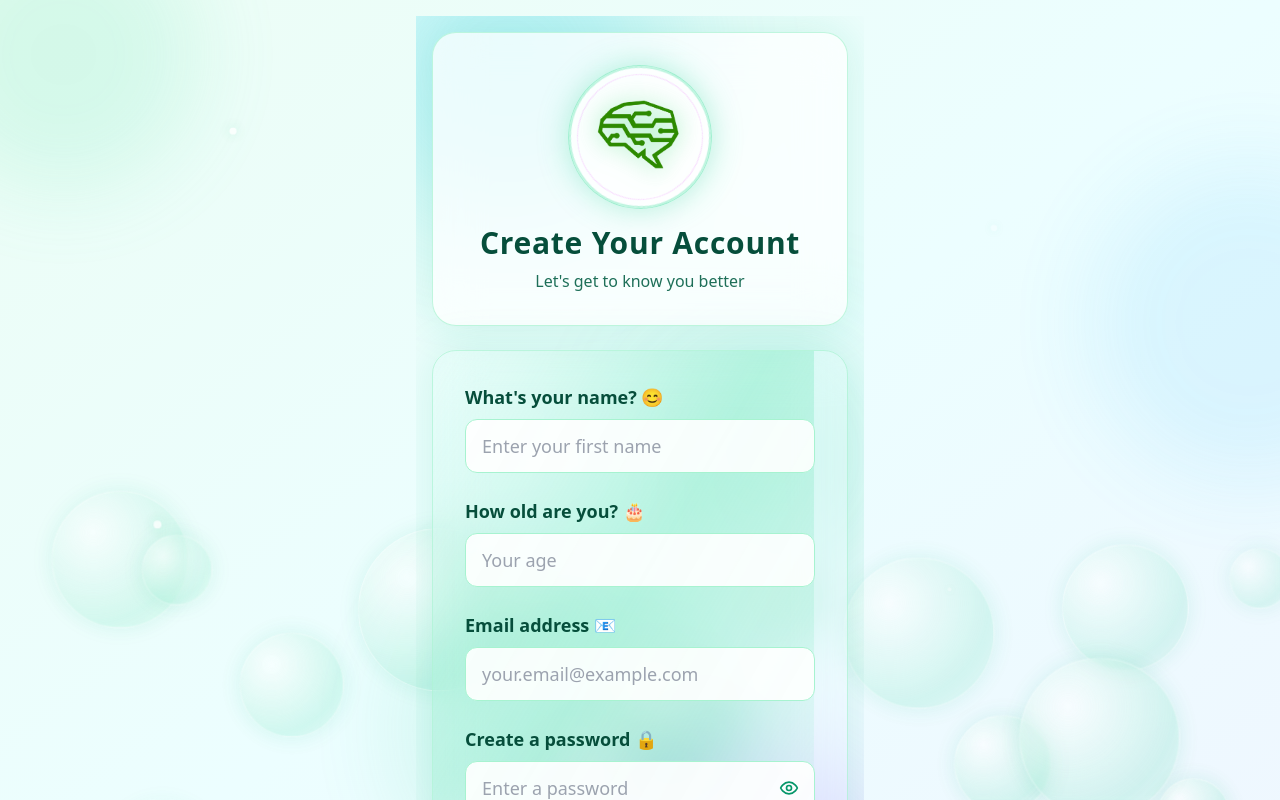
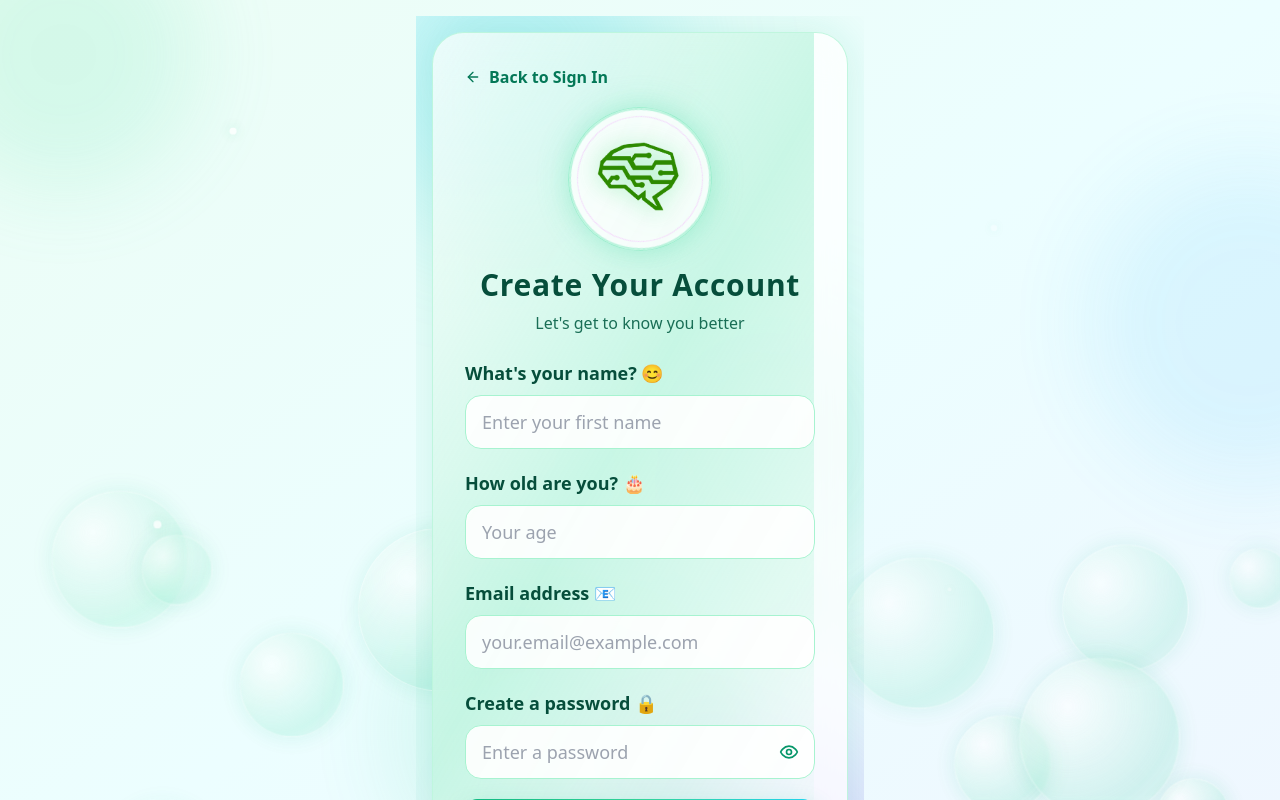
Before and after one commit to srigan-s/MiniAIWebApp, a React (Vite) app: page / in a window 1280 px wide. Both pictures are taken after typing "name@example.com", "Sample123" into the empty fields and a click on the button "Create New Account". Shown: the top 800 px of the page. Built offline with nearby package versions, Linux system fonts and the light colour scheme.

Commit message:
Add onboarding back-to-login and soften create-account layout

```diff
--- a/src/App.tsx
+++ b/src/App.tsx
@@ -162,6 +162,10 @@ function App() {
     setCurrentView('onboarding');
   };
 
+  const handleBackToLoginFromSignup = () => {
+    setCurrentView('login');
+  };
+
   const handleOnboardingComplete = (userData: User) => {
     setUser(userData);
     localStorage.setItem('aiLearningUser', JSON.stringify(userData));
@@ -200,7 +204,7 @@ function App() {
     return (
       <div className="relative min-h-screen bg-gradient-to-br from-emerald-50 via-cyan-50 to-blue-50">
         <FloatingBubbles />
-        <OnboardingFlow onComplete={handleOnboardingComplete} />
+        <OnboardingFlow onComplete={handleOnboardingComplete} onBackToLogin={handleBackToLoginFromSignup} />
       </div>
     );
   }
--- a/src/components/OnboardingFlow.tsx
+++ b/src/components/OnboardingFlow.tsx
@@ -7,9 +7,10 @@ import Welcome from './onboarding/Welcome';
 
 interface OnboardingFlowProps {
   onComplete: (user: User) => void;
+  onBackToLogin: () => void;
 }
 
-const OnboardingFlow: React.FC<OnboardingFlowProps> = ({ onComplete }) => {
+const OnboardingFlow: React.FC<OnboardingFlowProps> = ({ onComplete, onBackToLogin }) => {
   const [step, setStep] = useState(1);
   const [userData, setUserData] = useState<Partial<User>>({});
 
@@ -53,6 +54,7 @@ const OnboardingFlow: React.FC<OnboardingFlowProps> = ({ onComplete }) => {
           <UserForm
             onNext={handleStepComplete}
             initialData={userData}
+            onBackToLogin={onBackToLogin}
           />
         )}
 
--- a/src/components/onboarding/UserForm.tsx
+++ b/src/components/onboarding/UserForm.tsx
@@ -1,13 +1,14 @@
 import React, { useState } from 'react';
-import { Eye, EyeOff, Sparkles } from 'lucide-react';
+import { ArrowLeft, Eye, EyeOff, Sparkles } from 'lucide-react';
 import { User } from '../../types';
 
 interface UserFormProps {
   onNext: (data: Partial<User>) => void;
+  onBackToLogin: () => void;
   initialData: Partial<User>;
 }
 
-const UserForm: React.FC<UserFormProps> = ({ onNext, initialData }) => {
+const UserForm: React.FC<UserFormProps> = ({ onNext, onBackToLogin, initialData }) => {
   const [formData, setFormData] = useState({
     name: initialData.name || '',
     age: initialData.age || '',
@@ -62,8 +63,18 @@ const UserForm: React.FC<UserFormProps> = ({ onNext, initialData }) => {
       </div>
 
       <div className="relative w-full max-w-md z-10">
-        <div className="bg-white/70 backdrop-blur-xl rounded-3xl shadow-[0_0_45px_rgba(16,185,129,0.16)] p-8 border border-emerald-200/70 mb-6 animate-rise-in">
-          <div className="text-center">
+        <div className="relative bg-white/75 backdrop-blur-xl rounded-[2rem] shadow-[0_0_45px_rgba(16,185,129,0.16)] p-8 border border-emerald-200/70 overflow-hidden animate-rise-in">
+          <div className="absolute inset-0 opacity-35 bg-[linear-gradient(120deg,transparent_0%,#6ee7b7_50%,transparent_100%)] animate-scan"></div>
+
+          <button
+            type="button"
+            onClick={onBackToLogin}
+            className="relative z-10 inline-flex items-center gap-2 text-emerald-700 hover:text-emerald-900 font-semibold transition-colors"
+          >
+            <ArrowLeft className="w-4 h-4" /> Back to Sign In
+          </button>
+
+          <div className="relative z-10 text-center mt-4 mb-6">
             <div className="relative w-36 h-36 mx-auto mb-4 flex items-center justify-center rounded-full bg-white/80 border border-emerald-300/60 shadow-[0_0_30px_rgba(52,211,153,0.35)]">
               <div className="absolute inset-0 rounded-full border-2 border-emerald-300/45 animate-spin-slow"></div>
               <div className="absolute inset-2 rounded-full border border-fuchsia-300/40 animate-spin-reverse"></div>
@@ -76,93 +87,49 @@ const UserForm: React.FC<UserFormProps> = ({ onNext, initialData }) => {
             <h1 className="text-3xl font-bold text-emerald-900 mb-2 tracking-wide">Create Your Account</h1>
             <p className="text-emerald-800/90">Let's get to know you better</p>
           </div>
-        </div>
 
-        <div className="relative bg-white/72 backdrop-blur-xl rounded-3xl shadow-[0_0_45px_rgba(16,185,129,0.14)] p-8 border border-emerald-200/70 overflow-hidden animate-rise-in-delay">
-          <div className="absolute inset-0 opacity-35 bg-[linear-gradient(120deg,transparent_0%,#6ee7b7_50%,transparent_100%)] animate-scan"></div>
-
-          <form onSubmit={handleSubmit} className="relative space-y-6">
+          <form onSubmit={handleSubmit} className="relative z-10 space-y-5">
             <div>
-              <label htmlFor="name" className="block text-lg font-semibold text-emerald-900 mb-2">
-                What's your name? 😊
-              </label>
-              <input
-                type="text"
-                id="name"
-                value={formData.name}
-                onChange={(e) => setFormData((prev) => ({ ...prev, name: e.target.value }))}
-                className="w-full px-4 py-3 border border-emerald-200 bg-white/90 text-emerald-900 rounded-xl focus:border-emerald-400 focus:outline-none focus:shadow-[0_0_18px_rgba(16,185,129,0.24)] text-lg transition-all duration-300"
-                placeholder="Enter your first name"
-              />
+              <label htmlFor="name" className="block text-lg font-semibold text-emerald-900 mb-2">What's your name? 😊</label>
+              <input type="text" id="name" value={formData.name} onChange={(e) => setFormData((prev) => ({ ...prev, name: e.target.value }))}
+                className="w-full px-4 py-3 border border-emerald-200 bg-white/90 text-emerald-900 rounded-2xl focus:border-emerald-400 focus:outline-none focus:shadow-[0_0_18px_rgba(16,185,129,0.24)] text-lg transition-all duration-300"
+                placeholder="Enter your first name" />
               {errors.name && <p className="text-rose-600 text-sm mt-1">{errors.name}</p>}
             </div>
 
             <div>
-              <label htmlFor="age" className="block text-lg font-semibold text-emerald-900 mb-2">
-                How old are you? 🎂
-              </label>
-              <input
-                type="number"
-                id="age"
-                value={formData.age}
-                onChange={(e) => setFormData((prev) => ({ ...prev, age: e.target.value }))}
-                className="w-full px-4 py-3 border border-emerald-200 bg-white/90 text-emerald-900 rounded-xl focus:border-emerald-400 focus:outline-none focus:shadow-[0_0_18px_rgba(16,185,129,0.24)] text-lg transition-all duration-300"
-                placeholder="Your age"
-                min={5}
-                max={18}
-              />
+              <label htmlFor="age" className="block text-lg font-semibold text-emerald-900 mb-2">How old are you? 🎂</label>
+              <input type="number" id="age" value={formData.age} onChange={(e) => setFormData((prev) => ({ ...prev, age: e.target.value }))}
+                className="w-full px-4 py-3 border border-emerald-200 bg-white/90 text-emerald-900 rounded-2xl focus:border-emerald-400 focus:outline-none focus:shadow-[0_0_18px_rgba(16,185,129,0.24)] text-lg transition-all duration-300"
+                placeholder="Your age" min={5} max={18} />
               {errors.age && <p className="text-rose-600 text-sm mt-1">{errors.age}</p>}
             </div>
 
             <div>
-              <label htmlFor="email" className="block text-lg font-semibold text-emerald-900 mb-2">
-                Email address 📧
-              </label>
-              <input
-                type="email"
-                id="email"
-                value={formData.email}
-                onChange={(e) => setFormData((prev) => ({ ...prev, email: e.target.value }))}
-                className="w-full px-4 py-3 border border-emerald-200 bg-white/90 text-emerald-900 rounded-xl focus:border-emerald-400 focus:outline-none focus:shadow-[0_0_18px_rgba(16,185,129,0.24)] text-lg transition-all duration-300"
-                placeholder="your.email@example.com"
-              />
+              <label htmlFor="email" className="block text-lg font-semibold text-emerald-900 mb-2">Email address 📧</label>
+              <input type="email" id="email" value={formData.email} onChange={(e) => setFormData((prev) => ({ ...prev, email: e.target.value }))}
+                className="w-full px-4 py-3 border border-emerald-200 bg-white/90 text-emerald-900 rounded-2xl focus:border-emerald-400 focus:outline-none focus:shadow-[0_0_18px_rgba(16,185,129,0.24)] text-lg transition-all duration-300"
+                placeholder="your.email@example.com" />
               {errors.email && <p className="text-rose-600 text-sm mt-1">{errors.email}</p>}
             </div>
 
             <div>
-              <label htmlFor="password" className="block text-lg font-semibold text-emerald-900 mb-2">
-                Create a password 🔒
-              </label>
+              <label htmlFor="password" className="block text-lg font-semibold text-emerald-900 mb-2">Create a password 🔒</label>
               <div className="relative">
-                <input
-                  type={showPassword ? 'text' : 'password'}
-                  id="password"
-                  value={formData.password}
+                <input type={showPassword ? 'text' : 'password'} id="password" value={formData.password}
                   onChange={(e) => setFormData((prev) => ({ ...prev, password: e.target.value }))}
-                  className="w-full px-4 py-3 pr-12 border border-emerald-200 bg-white/90 text-emerald-900 rounded-xl focus:border-emerald-400 focus:outline-none focus:shadow-[0_0_18px_rgba(16,185,129,0.24)] text-lg transition-all duration-300"
-                  placeholder="Enter a password"
-                  minLength={4}
-                />
-                <button
-                  type="button"
-                  onClick={() => setShowPassword((prev) => !prev)}
-                  aria-label={showPassword ? 'Hide password' : 'Show password'}
-                  className="absolute inset-y-0 right-0 flex items-center px-4 text-emerald-600 hover:text-emerald-700 transition-colors duration-200"
-                >
+                  className="w-full px-4 py-3 pr-12 border border-emerald-200 bg-white/90 text-emerald-900 rounded-2xl focus:border-emerald-400 focus:outline-none focus:shadow-[0_0_18px_rgba(16,185,129,0.24)] text-lg transition-all duration-300"
+                  placeholder="Enter a password" minLength={4} />
+                <button type="button" onClick={() => setShowPassword((prev) => !prev)} aria-label={showPassword ? 'Hide password' : 'Show password'}
+                  className="absolute inset-y-0 right-0 flex items-center px-4 text-emerald-600 hover:text-emerald-700 transition-colors duration-200">
                   {showPassword ? <EyeOff className="w-5 h-5" /> : <Eye className="w-5 h-5" />}
                 </button>
               </div>
               {errors.password && <p className="text-rose-600 text-sm mt-1">{errors.password}</p>}
             </div>
 
-            <button
-              type="submit"
-              className="w-full relative overflow-hidden bg-gradient-to-r from-emerald-500 via-emerald-400 to-cyan-400 text-white py-4 rounded-xl font-bold text-lg hover:scale-[1.02] transition-all duration-300 shadow-[0_10px_24px_rgba(16,185,129,0.3)]"
-            >
-              <span className="relative z-10 inline-flex items-center gap-2">
-                Continue to Avatar Selection
-                <Sparkles className="w-5 h-5" />
-              </span>
+            <button type="submit" className="w-full relative overflow-hidden bg-gradient-to-r from-emerald-500 via-emerald-400 to-cyan-400 text-white py-4 rounded-xl font-bold text-lg hover:scale-[1.02] transition-all duration-300 shadow-[0_10px_24px_rgba(16,185,129,0.3)]">
+              <span className="relative z-10 inline-flex items-center gap-2">Continue to Avatar Selection <Sparkles className="w-5 h-5" /></span>
               <span className="absolute inset-0 bg-[linear-gradient(120deg,transparent_20%,rgba(255,255,255,0.35)_50%,transparent_80%)] animate-button-shimmer"></span>
             </button>
           </form>
@@ -170,45 +137,20 @@ const UserForm: React.FC<UserFormProps> = ({ onNext, initialData }) => {
       </div>
 
       <style>{`
-        @keyframes spin-slow {
-          0% { transform: rotate(0deg); }
-          100% { transform: rotate(360deg); }
-        }
-        @keyframes spin-reverse {
-          0% { transform: rotate(360deg); }
-          100% { transform: rotate(0deg); }
-        }
-        @keyframes float-slow {
-          0%, 100% { transform: translateY(0px); }
-          50% { transform: translateY(-24px); }
-        }
-        @keyframes float-delay {
-          0%, 100% { transform: translateY(0px); }
-          50% { transform: translateY(20px); }
-        }
-        @keyframes pulse-glow {
-          0%, 100% { opacity: 0.4; transform: scale(0.9); }
-          50% { opacity: 0.9; transform: scale(1.08); }
-        }
-        @keyframes rise-in {
-          from { opacity: 0; transform: translateY(16px); }
-          to { opacity: 1; transform: translateY(0); }
-        }
-        @keyframes scan {
-          0% { transform: translateX(-120%); }
-          100% { transform: translateX(120%); }
-        }
-        @keyframes button-shimmer {
-          0% { transform: translateX(-130%); }
-          100% { transform: translateX(130%); }
-        }
+        @keyframes spin-slow { 0% { transform: rotate(0deg); } 100% { transform: rotate(360deg); } }
+        @keyframes spin-reverse { 0% { transform: rotate(360deg); } 100% { transform: rotate(0deg); } }
+        @keyframes float-slow { 0%, 100% { transform: translateY(0px); } 50% { transform: translateY(-24px); } }
+        @keyframes float-delay { 0%, 100% { transform: translateY(0px); } 50% { transform: translateY(20px); } }
+        @keyframes pulse-glow { 0%, 100% { opacity: 0.4; transform: scale(0.9); } 50% { opacity: 0.9; transform: scale(1.08); } }
+        @keyframes rise-in { from { opacity: 0; transform: translateY(16px); } to { opacity: 1; transform: translateY(0); } }
+        @keyframes scan { 0% { transform: translateX(-120%); } 100% { transform: translateX(120%); } }
+        @keyframes button-shimmer { 0% { transform: translateX(-130%); } 100% { transform: translateX(130%); } }
         .animate-spin-slow { animation: spin-slow 10s linear infinite; }
         .animate-spin-reverse { animation: spin-reverse 7s linear infinite; }
         .animate-float-slow { animation: float-slow 8s ease-in-out infinite; }
         .animate-float-delay { animation: float-delay 10s ease-in-out infinite; }
         .animate-pulse-glow { animation: pulse-glow 9s ease-in-out infinite; }
         .animate-rise-in { animation: rise-in 0.65s ease-out forwards; }
-        .animate-rise-in-delay { animation: rise-in 0.8s ease-out forwards; }
         .animate-scan { animation: scan 6s linear infinite; }
         .animate-button-shimmer { animation: button-shimmer 2.8s linear infinite; }
       `}</style>
```
